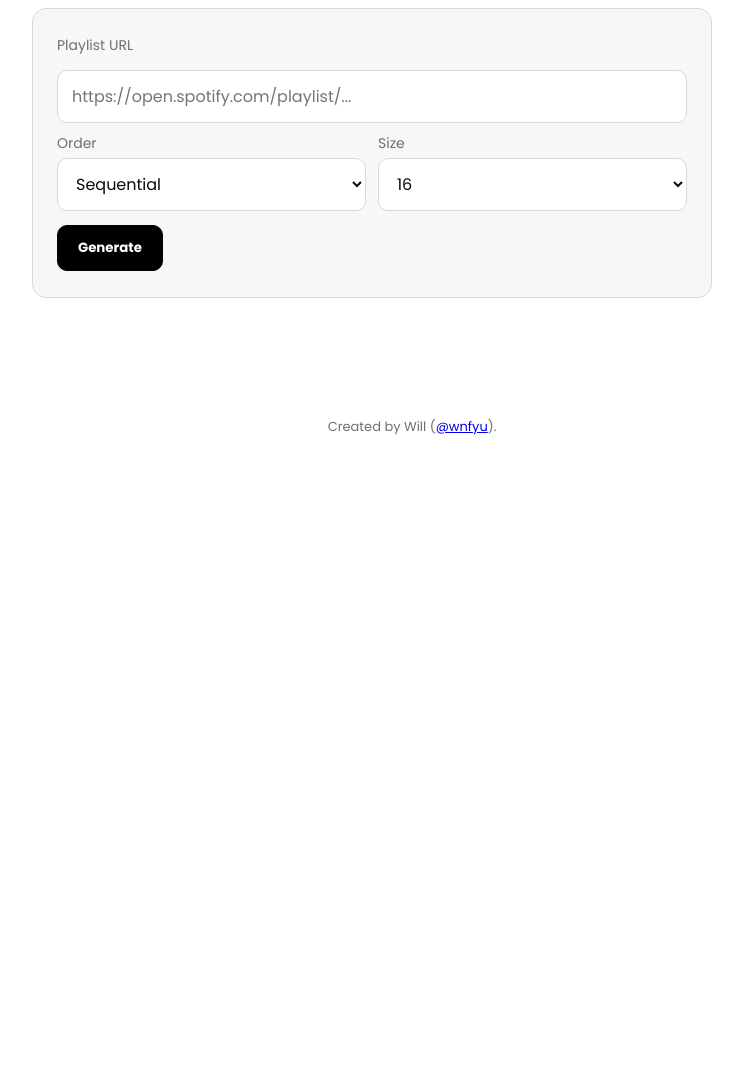
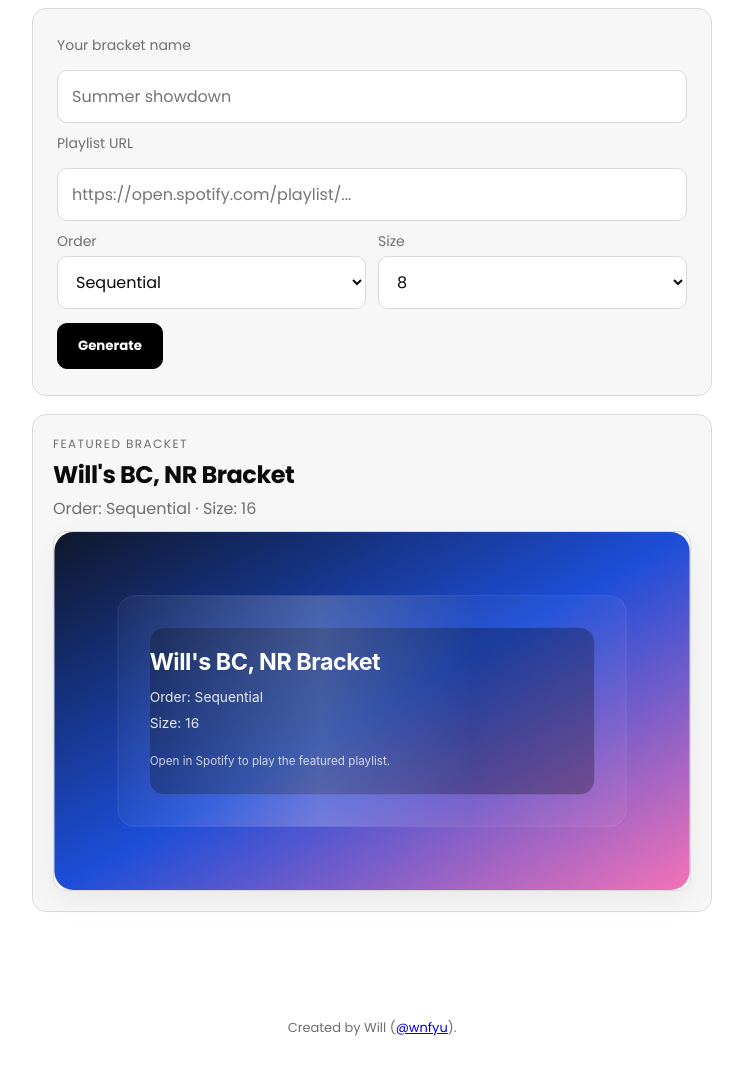
Before and after one commit to WillDeGroat/Brackify, a Flask app: page / in a window 1280 px wide. Shown: the part 143-1213 px from the top of the page, without its empty margins (268-1011 px from the left). Before the commit the page ends 578 px from the top, so only its background shows below. Run offline with Flask 3, Linux system fonts and the light colour scheme.

Commit message:
Add bracket naming and featured playlist

```diff
--- a/brackify/app.py
+++ b/brackify/app.py
@@ -60,10 +60,14 @@ def create_app() -> Flask:
 
         playlist = (payload.get('playlist') or '').strip()
         order = (payload.get('order') or 'playlist').strip().lower()
+        bracket_name = (payload.get('bracket_name') or '').strip()
         size = payload.get('size')
 
         if not playlist:
             return jsonify({'error': 'playlist is required'}), 400
+
+        if not bracket_name:
+            return jsonify({'error': 'bracket_name is required'}), 400
 
         try:
             size_int = int(size)
@@ -90,6 +94,7 @@ def create_app() -> Flask:
             'seeds': seeds,
             'matches': chunk_matches(seeds),
             'total_tracks': len(tracks),
+            'bracket_name': bracket_name,
             'created_at': now().isoformat(),
         }
 
--- a/brackify/brackets.py
+++ b/brackify/brackets.py
@@ -4,7 +4,7 @@ import random
 from brackify.spotify_client import TrackInfo
 
 
-AllowedBracketSizes = (16, 32)
+AllowedBracketSizes = (8, 16, 32, 64)
 
 
 def _validated_size(size: int) -> int:
--- a/brackify/static/app.js
+++ b/brackify/static/app.js
@@ -11,9 +11,8 @@ const shareCoverEl = document.getElementById('share-cover');
 const closeShareButton = document.getElementById('close-share');
 const resetButton = document.getElementById('reset-bracket');
 const bracketId = document.body?.dataset?.bracketId;
-const bracketToolbar = document.querySelector('.bracket-toolbar');
-const footerContent = document.querySelector('.footer-content');
 let shareLink = '';
+let bracketName = '';
 
 let bracketState = [];
 let finalWinnerId = null;
@@ -80,6 +79,7 @@ async function handleFormSubmit(event) {
 
   const payload = {
     playlist: form.playlist.value.trim(),
+    bracket_name: form.bracket_name.value.trim(),
     order: form.order.value,
     size: parseInt(form.size.value, 10),
   };
@@ -118,6 +118,7 @@ async function hydrateBracket(id) {
     }
 
     updateShareLink(data.share_url);
+    bracketName = (data.bracket_name || '').trim();
     initializeBracket(data.seeds || []);
 
     const missing = (data.seeds || []).filter((s) => !s).length;
@@ -557,43 +558,6 @@ function applyBracketLayout(roundCount) {
   if (!bracketEl) return;
 
   bracketEl.style.setProperty('--round-count', roundCount);
-
-  const rounds = Array.from(bracketEl.querySelectorAll('.round'));
-  rounds.forEach((roundEl) => {
-    roundEl.style.gap = '18px';
-    roundEl.style.marginTop = '0px';
-  });
-
-  if (bracketToolbar) {
-    const finalRound = bracketEl.querySelector('.round.final');
-    const finalMatch = finalRound?.querySelector('.match');
-    const alignTarget = finalMatch || finalRound;
-    const alignParentRect = bracketEl.parentElement?.getBoundingClientRect();
-
-    requestAnimationFrame(() => {
-      const targetRect = alignTarget?.getBoundingClientRect();
-
-      alignToFinal(bracketToolbar, targetRect, alignParentRect);
-      if (footerContent) {
-        alignToFinal(footerContent, targetRect, alignParentRect);
-      }
-    });
-  }
-}
-
-function alignToFinal(element, targetRect, parentRect) {
-  if (!element) return;
-
-  if (!targetRect || !parentRect) {
-    element.style.removeProperty('width');
-    element.style.removeProperty('margin-left');
-    return;
-  }
-
-  const width = targetRect.width;
-  const offset = targetRect.left - parentRect.left;
-  element.style.width = `${width}px`;
-  element.style.marginLeft = `${offset}px`;
 }
 
 function showShareModal(track) {
@@ -620,7 +584,8 @@ function showShareModal(track) {
   const link = shareLink || shareInput?.value || window.location.href;
   const song = track.song_name || 'this song';
   const artist = track.artists || 'Unknown artist';
-  const message = `I picked ${song} by ${artist} as the best track on Brackify. Play here: ${link}`;
+  const bracketLabel = bracketName?.trim() || 'this bracket';
+  const message = `I picked ${song} by ${artist} as the best track in ${bracketLabel} on Brackify. Play here: ${link}`;
   const normalizedMessage = message.trim();
 
   if (shareInput) {
--- a/brackify/static/style.css
+++ b/brackify/static/style.css
@@ -94,6 +94,39 @@ main {
   margin: 0 auto;
 
   display: block;
+}
+
+.featured {
+  background: var(--card);
+  border: 1px solid var(--border);
+  border-radius: 14px;
+  padding: 20px;
+  width: min(680px, 100%);
+  margin: 0 auto;
+  display: flex;
+  flex-direction: column;
+  gap: 10px;
+}
+
+.featured-header h2 {
+  margin: 0;
+  letter-spacing: -0.02em;
+}
+
+.featured-card {
+  display: block;
+  border-radius: 12px;
+  overflow: hidden;
+  border: 1px solid var(--border);
+  box-shadow: 0 10px 30px rgba(0, 0, 0, 0.06);
+}
+
+.featured-card img {
+  width: 100%;
+  height: 100%;
+  display: block;
+  aspect-ratio: 16 / 9;
+  object-fit: cover;
 }
 
 form {
@@ -282,12 +315,13 @@ button[type='submit']:active {
 /* Center toolbar to the same centerline as header/main */
 .bracket-toolbar {
   display: flex;
+  align-items: center;
   justify-content: center;
-  align-items: center;
+  gap: 10px;
   width: 100%;
-  margin-top: 4px;
-  margin-bottom: 12px;
-  gap: 10px;
+  max-width: 1200px;
+  margin: 16px auto 12px;
+  padding: 0 24px;
 }
 
 .bracket {
@@ -508,12 +542,17 @@ footer {
   padding: 22px 24px 32px;
   color: var(--muted);
   font-size: 13px;
+  text-align: center;
+}
+
+footer p {
+  margin: 0;
+  text-align: center;
 }
 
 .footer-content {
   margin: 0;
   width: auto;
-  text-align: center;
 }
 
 .footer-content a {
@@ -593,20 +632,3 @@ footer {
   flex: 0 0 96px;
   align-self: stretch;
 }
-
-/* Keep toolbar + footer centered to the viewport even when the bracket grid overflows */
-.bracket-toolbar,
-footer {
-  position: relative;
-  left: 50%;
-  transform: translateX(-50%);
-  width: 100vw;
-  display: flex;
-  justify-content: center;
-}
-
-/* Keep the footer text tidy */
-.footer-content {
-  margin: 0;
-  text-align: center;
-}
--- a/brackify/templates/index.html
+++ b/brackify/templates/index.html
@@ -16,6 +16,9 @@
   <main>
     <section class="controls">
       <form id="playlist-form">
+        <label for="bracket_name">Your bracket name</label>
+        <input id="bracket_name" name="bracket_name" type="text" placeholder="Summer showdown" required>
+
         <label for="playlist">Playlist URL</label>
         <input id="playlist" name="playlist" type="text" placeholder="https://open.spotify.com/playlist/..." required>
 
@@ -30,8 +33,10 @@
           <div class="field">
             <label for="size">Size</label>
             <select id="size" name="size">
+              <option value="8">8</option>
               <option value="16">16</option>
               <option value="32">32</option>
+              <option value="64">64</option>
             </select>
           </div>
         </div>
@@ -39,6 +44,17 @@
         <button type="submit">Generate</button>
       </form>
       <div id="status" class="status" role="status" aria-live="polite" aria-hidden="true"></div>
+    </section>
+
+    <section class="featured" aria-labelledby="featured-title">
+      <div class="featured-header">
+        <p class="eyebrow" id="featured-title">Featured bracket</p>
+        <h2>Will's BC, NR Bracket</h2>
+        <p class="muted">Order: Sequential · Size: 16</p>
+      </div>
+      <a class="featured-card" href="https://open.spotify.com/playlist/61uHfaVzokKOLmQNWCNcT9?si=4b52514d51e84ad0" target="_blank" rel="noreferrer">
+        <img src="{{ url_for('static', filename = 'featured-bracket.svg') }}" alt="Will's BC, NR Bracket cover" loading="lazy">
+      </a>
     </section>
 
     <section id="bracket" class="bracket" aria-live="polite" hidden></section>
```
Also changed, not shown: tests/test_app.py (+18 -0 lines), tests/test_brackets.py (+1 -1 lines), brackify/static/featured-bracket.svg (added).
